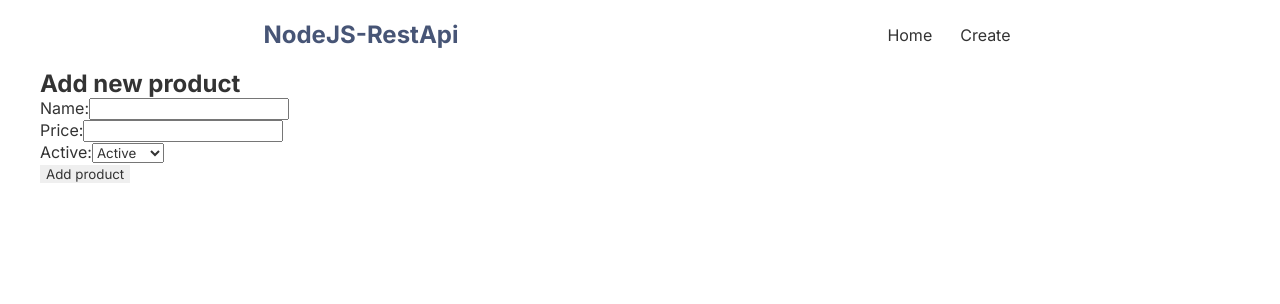
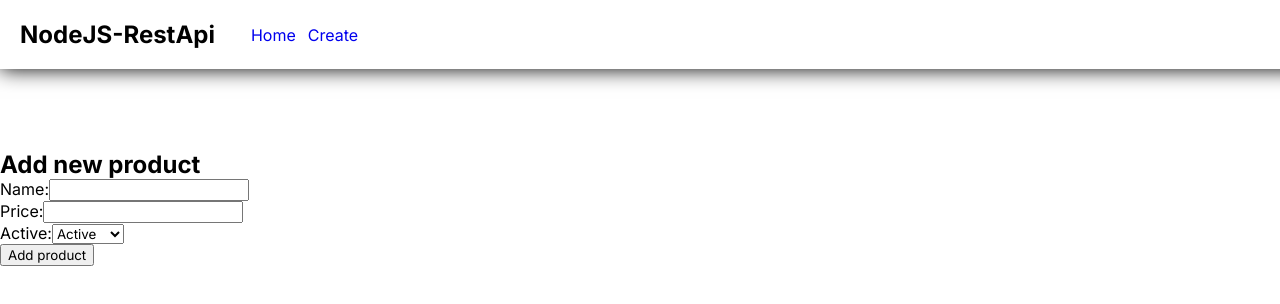
Before and after one commit to leventenyiro/NodeJS-React, a React (Create React App) app in the folder client/web/: page /create in a window 1280 px wide. Shown: the top 304 px of the page. Built offline with nearby package versions, Linux system fonts and the light colour scheme.

Commit message:
add scss

```diff
--- a/client/web/src/App.js
+++ b/client/web/src/App.js
@@ -10,6 +10,7 @@ function App() {
   return (
     <Router>
       <div className="App">
+        <header></header>
         <Navbar />
         <div className="content">
           <Switch>
--- a/client/web/src/Home.js
+++ b/client/web/src/Home.js
@@ -41,12 +41,18 @@ const Home = () => {
         <div className="home">
             {error && <div>{ error }</div>}
             {isPending && <div>Loading...</div>}
-            {products && products.map(product => (
-                <div key={product.id}>
-                    <p>{product.id} - {product.name} - {product.price}</p>
-                    {<button onClick={() => handleDelete(product.id)}>Delete</button>}
-                </div>
-            ))}
+            <div id="products">
+                {products && products.map(product => (
+                    <div id="product" key={product.id}>
+                        {/*<p>{product.id} - {product.name} - {product.price}</p>
+                        {<button onClick={() => handleDelete(product.id)}>Delete</button>*/}
+                        <h2>{product.name}</h2>
+                        <h3>{product.price}</h3>
+                        <button onClick={() => handleDelete(product.id)}class="btn btn-danger">Delete</button>
+                    </div>
+                ))}
+            </div>
+
         </div>
     )
 }
--- a/client/web/src/index.css
+++ b/client/web/src/index.css
@@ -2,9 +2,6 @@
 * {
   margin: 0;
   font-family: "Inter";
-  color: #333;
-  max-width: 1200px;
-  margin: auto;
 }
 
 .navbar {
@@ -16,85 +13,92 @@
       -ms-flex-align: center;
           align-items: center;
   margin: 0 auto;
-}
-
-.navbar h1 {
-  color: #475576;
+  -webkit-box-shadow: 0 0 20px 0 black;
+          box-shadow: 0 0 20px 0 black;
+  background-color: white;
+  position: fixed;
+  top: 0;
+  width: 100%;
 }
 
 .navbar .links {
-  margin-left: auto;
+  margin-left: 30px;
 }
 
 .navbar a {
-  margin-left: 16px;
   text-decoration: none;
   padding: 6px;
 }
 
-.navbar a:hover {
-  color: #475576;
+@media screen and (min-width: 900px) {
+  #products {
+    display: -ms-grid;
+    display: grid;
+    -ms-grid-columns: 1fr 1fr 1fr;
+        grid-template-columns: 1fr 1fr 1fr;
+    place-items: center;
+  }
 }
 
-.product-list {
-  margin: 0 30px;
+@media screen and (max-width: 900px) {
+  #products {
+    display: -ms-grid;
+    display: grid;
+    -ms-grid-columns: 1fr 1fr;
+        grid-template-columns: 1fr 1fr;
+    place-items: center;
+  }
 }
 
-.product-preview {
-  -webkit-box-shadow: 0 0 20px rgba(0, 0, 0, 0.3);
-          box-shadow: 0 0 20px rgba(0, 0, 0, 0.3);
-  border-radius: 15px;
-  padding: 20px 10px;
-  margin: 30px 0;
+@media screen and (max-width: 600px) {
+  #products {
+    display: -ms-grid;
+    display: grid;
+    -ms-grid-columns: 1fr;
+        grid-template-columns: 1fr;
+    place-items: center;
+  }
 }
 
-.product-preview * {
-  float: left;
-  text-align: center;
-  width: 20%;
-  margin: 0 5px;
+#product {
+  border-radius: 8px;
+  -webkit-box-shadow: 0 0 40px 10px gray;
+          box-shadow: 0 0 40px 10px gray;
+  padding-top: 10%;
+  padding-bottom: 10%;
+  padding-left: 30%;
+  padding-right: 30%;
+  margin-bottom: 20%;
 }
 
-.product-preview::after {
-  content: "";
-  display: table;
-  clear: both;
+#product h2, #product h3 {
+  margin-bottom: 100%;
 }
 
-button {
+.btn {
+  padding: 10px 30px 10px 30px;
+  border-radius: 5px;
   border: none;
-}
-
-button:hover {
+  -webkit-transition: 0.2s;
+  transition: 0.2s;
   cursor: pointer;
 }
 
-.btn {
-  width: 15%;
-  padding: 7px;
-  border-radius: 5px;
-  text-decoration: none;
-}
-
-.btn-primary {
-  background-color: #0d6efd;
-  color: white;
+.btn:hover {
   -webkit-transition: 0.2s;
   transition: 0.2s;
 }
 
-.btn-primary:hover {
-  background-color: #0a58ca;
-}
-
 .btn-danger {
-  background-color: #dc3545;
+  background-color: red;
   color: white;
-  -webkit-transition: 0.2s;
-  transition: 0.2s;
 }
 
 .btn-danger:hover {
-  background-color: #b02a37;
+  background-color: #c80000;
+}
+
+header {
+  height: 150px;
 }
 /*# sourceMappingURL=index.css.map */
--- a/client/web/src/index.scss
+++ b/client/web/src/index.scss
@@ -1,13 +1,8 @@
 @import url("https://fonts.googleapis.com/css2?family=Inter:wght@100;200;300;400;500;600;700;800;900&display=swap");
-
-$blue: #0d6efd;
 
 * {
     margin: 0;
     font-family: "Inter";
-    color: #333;
-    max-width: 1200px;
-    margin: auto;
 }
 
 .navbar {
@@ -15,81 +10,84 @@ $blue: #0d6efd;
     display: flex;
     align-items: center;
     margin: 0 auto;
-}
-
-.navbar h1 {
-    color: #475576;
+    box-shadow: 0 0 20px 0 black;
+    background-color: white;
+    position: fixed;
+    top: 0;
+    width: 100%;
 }
 
 .navbar .links {
-    margin-left: auto;
+    margin-left: 30px;
 }
 
 .navbar a {
-    margin-left: 16px;
     text-decoration: none;
     padding: 6px;
 }
 
-.navbar a:hover {
-    color: #475576;
-}
+// table
 
-.product-list {
-    margin: 0 30px;
-}
-
-.product-preview {
-    box-shadow: 0 0 20px rgba(0,0,0,0.3);
-    border-radius: 15px;
-    padding: 20px 10px;
-    margin: 30px 0;
-
-    * {
-        float: left;
-        text-align: center;
-        width: 20%;
-        margin: 0 5px;
+@media screen and (min-width: 900px) {
+    #products {
+        display: grid;
+        grid-template-columns: 1fr 1fr 1fr;
+        place-items: center;
     }
 }
 
-.product-preview::after {
-    content: "";
-    display: table;
-    clear: both;
+@media screen and (max-width: 900px) {
+    #products {
+        display: grid;
+        grid-template-columns: 1fr 1fr;
+        place-items: center;
+    }
 }
 
-button {
-    border: none;
+@media screen and (max-width: 600px) {
+    #products {
+        display: grid;
+        grid-template-columns: 1fr;
+        place-items: center;
+    }
 }
 
-button:hover {
+#product {
+    border-radius: 8px;
+    box-shadow: 0 0 40px 10px gray;
+    padding-top: 10%;
+    padding-bottom: 10%;
+    padding-left: 30%;
+    padding-right: 30%;
+    //border: 1px solid black;
+    margin-bottom: 20%;
+
+    h2, h3 {
+        margin-bottom: 100%;
+    }
+}
+
+.btn {
+    padding: 10px 30px 10px 30px;
+    border-radius: 5px;
+    border: none;
+    transition: 0.2s;
     cursor: pointer;
 }
 
-.btn {
-    width: 15%;
-    padding: 7px;
-    border-radius: 5px;
-    text-decoration: none;
-}
-
-.btn-primary {
-    background-color: $blue;
-    color: white;
+.btn:hover {
     transition: 0.2s;
 }
 
-.btn-primary:hover {
-    background-color: #0a58ca;
-}
-
 .btn-danger {
-    background-color: #dc3545;
+    background-color: red;
     color: white;
-    transition: 0.2s;
 }
 
 .btn-danger:hover {
-    background-color: #b02a37;
+    background-color: rgb(200, 0, 0);
 }
+
+header {
+    height: 150px;
+}
--- /dev/null
+++ b/client/web/src/test.scss
@@ -0,0 +1,95 @@
+@import url("https://fonts.googleapis.com/css2?family=Inter:wght@100;200;300;400;500;600;700;800;900&display=swap");
+
+$blue: #0d6efd;
+
+* {
+    margin: 0;
+    font-family: "Inter";
+    color: #333;
+    max-width: 1200px;
+    margin: auto;
+}
+
+.navbar {
+    padding: 20px;
+    display: flex;
+    align-items: center;
+    margin: 0 auto;
+}
+
+.navbar h1 {
+    color: #475576;
+}
+
+.navbar .links {
+    margin-left: auto;
+}
+
+.navbar a {
+    margin-left: 16px;
+    text-decoration: none;
+    padding: 6px;
+}
+
+.navbar a:hover {
+    color: #475576;
+}
+
+.product-list {
+    margin: 0 30px;
+}
+
+.product-preview {
+    box-shadow: 0 0 20px rgba(0,0,0,0.3);
+    border-radius: 15px;
+    padding: 20px 10px;
+    margin: 30px 0;
+
+    * {
+        float: left;
+        text-align: center;
+        width: 20%;
+        margin: 0 5px;
+    }
+}
+
+.product-preview::after {
+    content: "";
+    display: table;
+    clear: both;
+}
+
+button {
+    border: none;
+}
+
+button:hover {
+    cursor: pointer;
+}
+
+.btn {
+    width: 15%;
+    padding: 7px;
+    border-radius: 5px;
+    text-decoration: none;
+}
+
+.btn-primary {
+    background-color: $blue;
+    color: white;
+    transition: 0.2s;
+}
+
+.btn-primary:hover {
+    background-color: #0a58ca;
+}
+
+.btn-danger {
+    background-color: #dc3545;
+    color: white;
+    transition: 0.2s;
+}
+
+.btn-danger:hover {
+    background-color: #b02a37;
+}
```
Also changed, not shown: client/web/src/Navbar.js (line endings or trailing spaces), 2 other files (tests, documents, lock files or other folders).
